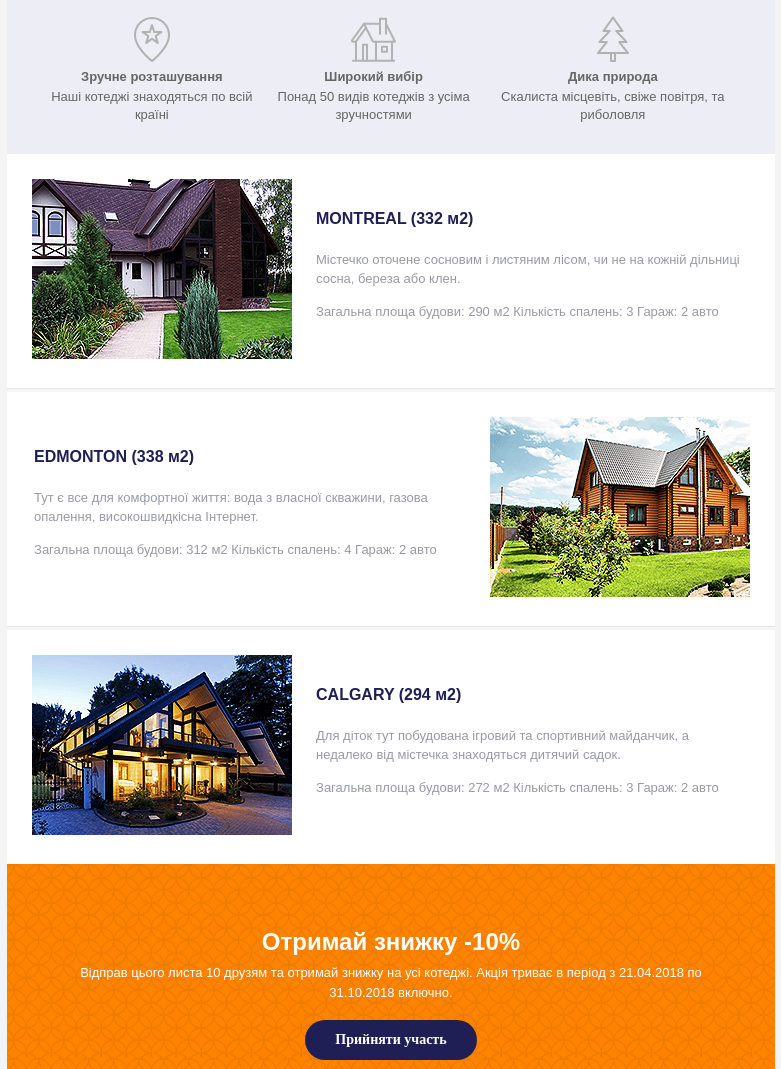
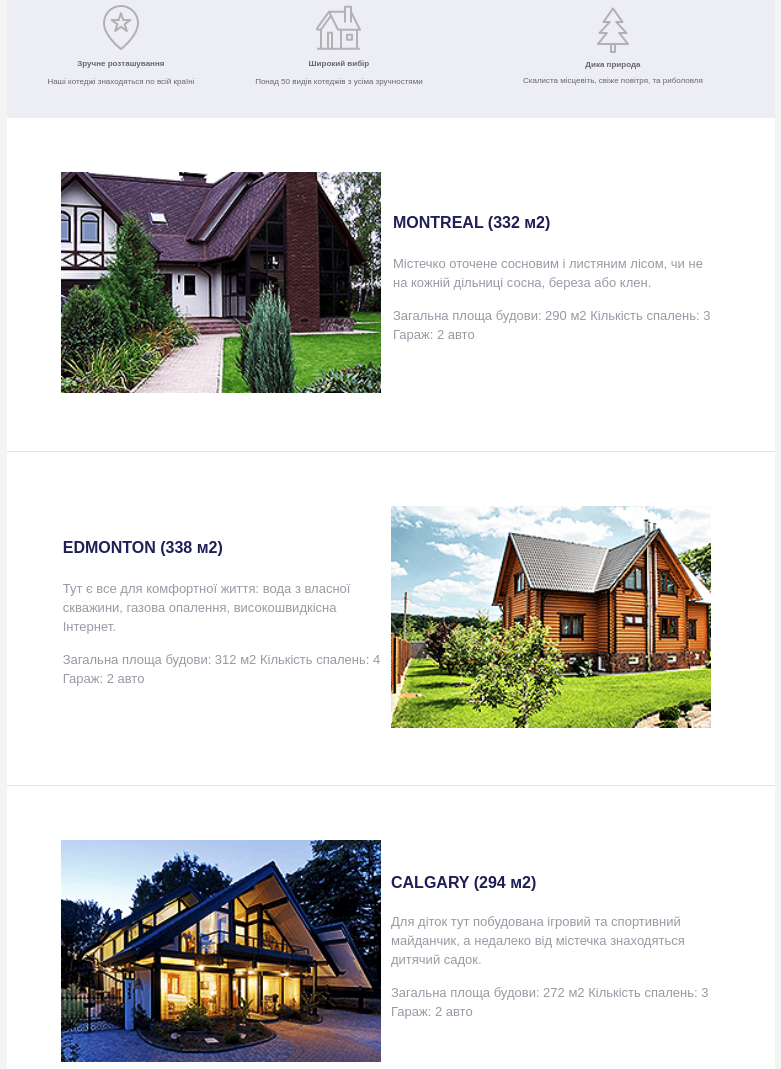
Before and after one commit to MatiushkoDasha/email, a plain HTML site: page index.html in a window 1280 px wide. Shown: the part 681-1750 px from the top of the page, without its empty margins (249-1030 px from the left). Drawn offline with Linux system fonts and the light colour scheme.

Commit message:
email img

```diff
--- a/css/style.css
+++ b/css/style.css
@@ -27,7 +27,7 @@ a {
 }
 
 .blockone img {
-    width: 100%;
+    width: 70%;
 }
 
 .phone a {
@@ -42,10 +42,13 @@ a {
 }
 
 .empty {
-    width: 20%;
+    width: 10%;
     background-color: #dcdce5;
 }
 
+.center {
+    width: 100%;
+}
 .mainempty {
     background-color: #f4f4f4;
 }
@@ -115,12 +118,13 @@ a {
 }
 
 .mainsvg p {
-    font-size: 13px;
-    line-height: 18px;
+    font-size: 8px;
+    line-height: 16px;
     color: #666666;
     font-family: "Arial";
     text-align: center;
 }
+
 .nazva {
     font-size: 14px;
     line-height: 18px;
@@ -131,12 +135,12 @@ a {
 }
 
 .mainblockone , .mainblocktree , .mainblocktwo {
-    padding: 3% 3%;
+    padding: 7% ;
     background-color: #ffffff;
 }
 
 .mainblockone p , .mainblocktree p  , .mainblocktwo p  {
-    width: 100%;
+    min-width: 50%;
     font-size: 13px;
     line-height: 19px;
     padding-bottom: 14px;
@@ -152,9 +156,6 @@ a {
     padding-right: 20px;
 }
 
-.mainblocktwo img {
-    padding-left: 20px ;
-}
 
 .zagolovok {
     font-size: 16px;
@@ -242,3 +243,21 @@ a {
     color: #fd8300;
     font-family: "Arial";
 }
+
+.imgg {
+    width: 50%;
+    padding: 0 10px 0 0;
+}
+
+.imgg img {
+    width: 100%;
+    object-fit: cover;
+}
+
+.home {
+    width: 100%;
+}
+
+.text {
+    width: 50%;
+}
--- a/index.html
+++ b/index.html
@@ -11,7 +11,7 @@
         <tr class="headertr">
             <td class="empty"></td>
             <td class="header">
-                <table>
+                <table border="0"  cellpadding="0" cellspacing="0" alin="center" width="100%" >
                         <tr>
                             <td class="blockone">
                                 <picture>
@@ -55,7 +55,7 @@
                 <tr id="h1">
                     <td class="mainempty"></td>
                     <td class="h1">
-                        <table>
+                        <table border="0"  cellpadding="0" cellspacing="0" alin="center" width="100%">
                             <thead>
                                 <tr>
                                     <td>
@@ -82,7 +82,7 @@
                 <tr class="plusu">
                     <td class="mainempty"></td>
                     <td class="mainsvg">
-                        <table>
+                        <table border="0"  cellpadding="0" cellspacing="0" alin="center" width="100%">
                             <tr>
                                 <td>
                                     <table>
@@ -123,7 +123,7 @@
                                     </table>
                                 </td>
                                 <td>
-                                    <table>
+                                    <table border="0"  cellpadding="0" cellspacing="0" alin="center" width="100%">
                                         <tr>
                                             <td>
                                                 <img src="https://raw.githubusercontent.com/MatiushkoDasha/email/refs/heads/master/img/Path.png" alt="">
@@ -150,10 +150,10 @@
                 <tr class="home">
                     <td class="mainempty"></td>
                     <td class="infor">
-                        <table class="mainblockone">
+                        <table class="mainblockone" border="0"  cellpadding="0" cellspacing="0" alin="center" width="100%">
                             <tr>
-                                <td><img src="https://raw.githubusercontent.com/MatiushkoDasha/email/refs/heads/master/img/montreal.png" alt=""></td>
-                                <td>
+                                <td class="imgg"><img src="https://raw.githubusercontent.com/MatiushkoDasha/email/refs/heads/master/img/montreal.png" alt=""></td>
+                                <td class="text">
                                     <table>
                                       <tr>
                                         <td>
@@ -174,16 +174,16 @@
                                 </td>
                             </tr>
                         </table>
-                        <table class="hr">
+                        <table class="hr" border="0"  cellpadding="0" cellspacing="0" alin="center" width="100%">
                             <tr>
                                 <td>
 
                                 </td>
                             </tr>
                         </table>
-                        <table class="mainblocktwo">
+                        <table class="mainblocktwo" border="0"  cellpadding="0" cellspacing="0" alin="center" width="100%">
                             <tr>
-                                <td>
+                                <td class="text">
                                     <table>
                                       <tr>
                                         <td>
@@ -202,21 +202,21 @@
                                       </tr>
                                     </table>
                                 </td>
-                                <td><img src="https://raw.githubusercontent.com/MatiushkoDasha/email/refs/heads/master/img/edmonton.png" alt=""></td>
+                                <td class="imgg"><img src="https://raw.githubusercontent.com/MatiushkoDasha/email/refs/heads/master/img/edmonton.png" alt=""></td>
                             </tr>
                         </table>
-                        <table class="hr">
+                        <table class="hr" border="0"  cellpadding="0" cellspacing="0" alin="center" width="100%">
                         <tr>
                             <td>
 
                             </td>
                         </tr>
                         </table>
-                        <table class="mainblocktree">
+                        <table class="mainblocktree" border="0"  cellpadding="0" cellspacing="0" alin="center" width="100%">
                             <tr>
-                                <td><img src="https://raw.githubusercontent.com/MatiushkoDasha/email/refs/heads/master/img/calgary.png" alt=""></td>
-                                <td>
-                                    <table>
+                                <td class="imgg"><img src="https://raw.githubusercontent.com/MatiushkoDasha/email/refs/heads/master/img/calgary.png" alt=""></td>
+                                <td class="text">
+                                    <table border="0"  cellpadding="0" cellspacing="0" alin="center" width="100%">
                                       <tr>
                                         <td>
                                             <h3 class="zagolovok" >CALGARY (294 м2)</h3>
@@ -265,7 +265,7 @@
             <tr class="soc">
                 <td class="footerempty"></td>
                 <td>
-                    <table>
+                    <table border="0"  cellpadding="0" cellspacing="0" alin="center" width="100%">
                         <tr>
                             <td><img src="https://raw.githubusercontent.com/MatiushkoDasha/email/refs/heads/master/img/tw.png" alt="">
                             <img src="https://raw.githubusercontent.com/MatiushkoDasha/email/refs/heads/master/img/fb.png" alt="">
```
